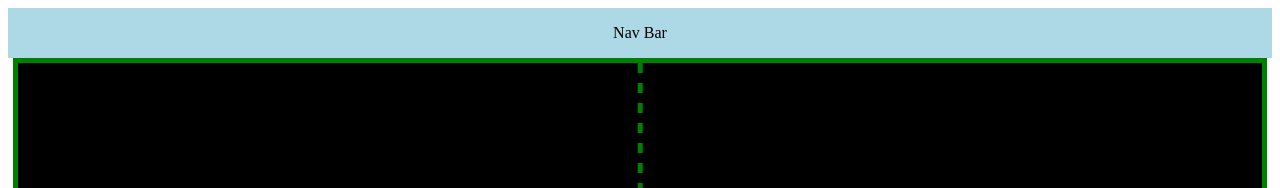
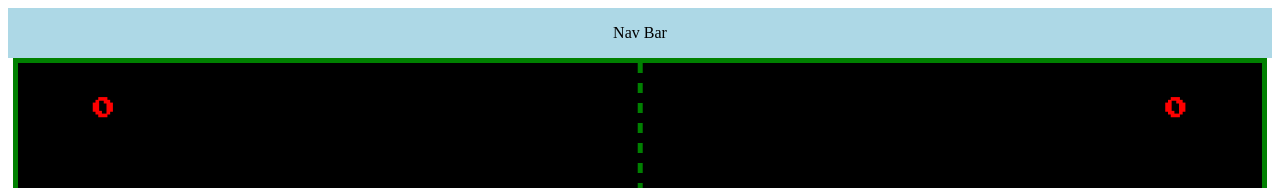
Before and after one commit to cassepipe/svgpong, a Svelte app: page / in a window 1280 px wide. Shown: the top 188 px of the page. Built offline with nearby package versions, Linux system fonts and the light colour scheme.

Commit message:
Score overlay

```diff
--- a/src/Pong.svelte
+++ b/src/Pong.svelte
@@ -1,38 +1,32 @@
 <script lang="ts">
-	import { onMount } from 'svelte'
-
-	export let margin = 100
-	export let height = window.innerHeight - margin
-	export let aspect_ratio = 16/9
+	export const margin = 100
+	export const height = window.innerHeight - margin
+	export const aspect_ratio = 16/9
+	let width = height * aspect_ratio
 	$: width = height * aspect_ratio
-
-	let playing = false;
-
-	let canvas : HTMLCanvasElement
-
-	onMount(() => {
-	})
-
-	// Render function
-	$: render = ( { context, width, height }) => {
-		console.log('render')
-	};
 
 	let left_score = 0
 	let right_score = 0
 
 	// SVG parameters
-	let court_color="black"
-	let border_color="green"
-	let paddle_color="orange"
-	let border_width=5
+	let court_color = "black"
+	let border_color = "green"
+	let paddle_color = "orange"
+	let border_width = 5
 	let paddle_height = height / 4
+
+	const paddle_speed = 5
+
 	let lpaddle_x = width / 30
 	let lpaddle_y = height/2 - paddle_height / 2
-	let rpaddle_x = width / 30
+	let rpaddle_x = width - width / 30
 	let rpaddle_y = height/2 - paddle_height / 2
+
+	$: lpaddle_y = lpaddle_y
+	$: rpaddle_y = rpaddle_y
 </script>
 
+<div id="game-container">
 	<svg
 		{width} {height}
 		style:border={`${border_width}px solid ${border_color}`}
@@ -53,25 +47,31 @@
 			stroke-dasharray="10"
 			/>
 		<rect id=left_paddle
-		x={width / 30}
-		y={height/2 - paddle_height / 2}
+			x={lpaddle_x}
+			y={lpaddle_y}
 			width={border_width * 2}
 			height={paddle_height}
 			fill={paddle_color}
 		/>
 		<rect id=right_paddle
-		x={width - width / 30}
-		y={height/2 - paddle_height / 2}
+			x={rpaddle_x}
+			y={rpaddle_y}
 			width={border_width * 2}
 			height={paddle_height}
 			fill={paddle_color}
 		/>
+		<circle
+		/>
 	</svg>
+	<div id="left-score"  class="scores"
+		>{left_score}</div>
+	<div id="right-score" class="scores"
+		>{right_score}</div>
+</div>
 
 <style>
-
 	#game-container {
-		color:			green;
+		color:			red;
 		display: flex;
 		align-items: center;
 		justify-content: center;
@@ -87,12 +87,12 @@
 		z-index: 1;
 	}
 
-	#left_score {
+	#left-score {
 		top: 40px;
 		left: 80px;
 	}
 
-	#right_score {
+	#right-score {
 		top: 40px;
 		right: 80px;
 	}
```
Lines whose indentation alone changed are shown as unchanged.
